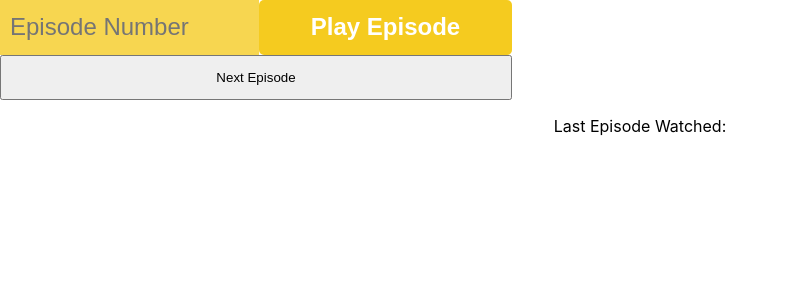
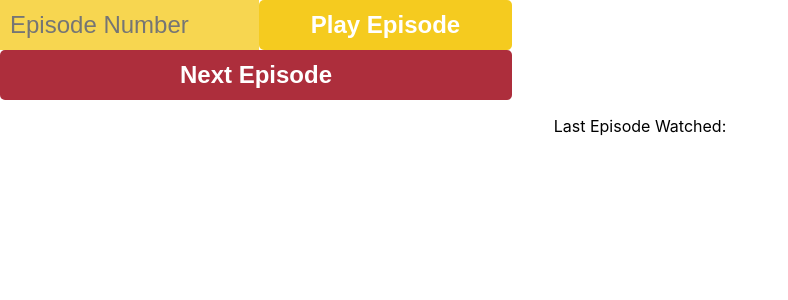
Before and after one commit to NivOzer/Anime-Binger, a React (Create React App) app: page / in a window 1280 px wide. Shown: the top 300 px of the page, without its empty margins (0-788 px from the left). Built offline with nearby package versions, Linux system fonts and the light colour scheme.

Commit message:
neatter styling file

```diff
--- a/src/components/Anime.tsx
+++ b/src/components/Anime.tsx
@@ -6,10 +6,10 @@ function Anime() {
       <div className="AnimeContainer">
         <div className="episodeNumPlay">
           <input type="text" placeholder="Episode Number" />
-          <button className="playEpisode">Play Episode</button>
+          <button className="playEpisode animeButton">Play Episode</button>
         </div>
         <div className="nextEpisode">
-          <button>Next Episode</button>
+          <button className="animeButton">Next Episode</button>
         </div>
       </div>
       <p>Last Episode Watched:</p>
--- a/src/components/AnimeStyles.css
+++ b/src/components/AnimeStyles.css
@@ -18,7 +18,7 @@ input{
     background-color: #f7d650;
     border: none;
 }
-.playEpisode,.nextEpisode{
+.animeButton{
     color: #fff;
     font-size: 24px;
     font-weight: bold;
@@ -28,6 +28,6 @@ input{
 .playEpisode{
     background-color: #F5CB1F;
 }
-.nextEpisode {
+.nextEpisode > button{
     background-color: #ad2e3c;
 }
```
